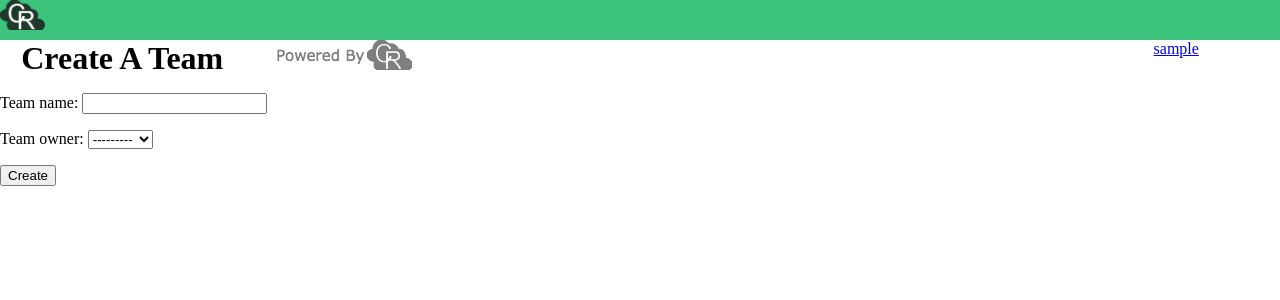
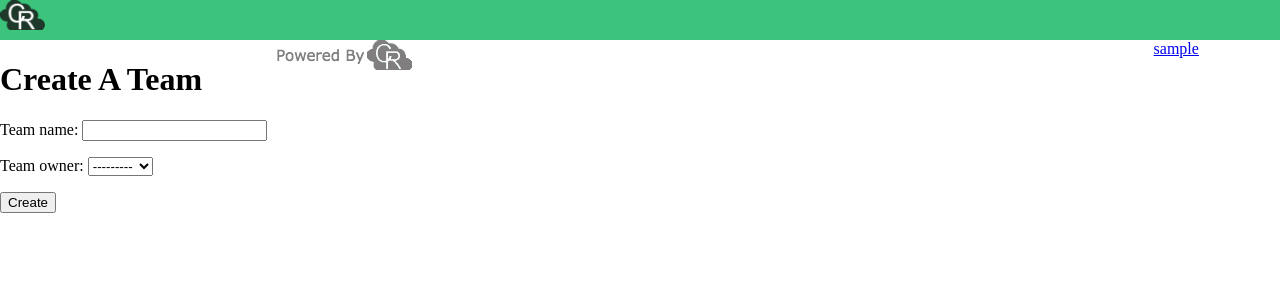
Before and after one commit to Jabronious/CloudRoni, a Django app: page /create_team/ in a window 1280 px wide. Shown: the top 300 px of the page. Run offline with Django 3.2, Linux system fonts and the light colour scheme; the visitor is signed in with stand-in values (Sample User, id 1); data comes from the database, SQL or seed files in the repository; some libraries are stand-ins or nearby versions.

Commit message:
makes create forms more reusable

```diff
--- a/CloudRoni/static/CloudRoni/css/base.css
+++ b/CloudRoni/static/CloudRoni/css/base.css
@@ -101,6 +101,6 @@
     text-align: center;
 }
 
-.create-form {
+.create-form, .create-header {
     text-align: center;
 }
--- a/CloudRoni/static/CloudRoni/css/team.css
+++ b/CloudRoni/static/CloudRoni/css/team.css
@@ -12,8 +12,3 @@
 .NU {
     color: #cc3300;
 }
-
-#create-team-header {
-    width: 225px;
-    margin: auto
-}
--- a/CloudRoni/templates/teams/create.html
+++ b/CloudRoni/templates/teams/create.html
@@ -5,7 +5,7 @@
 {% block content%}
 <link rel="stylesheet" href="{% static 'CloudRoni/css/team.css' %}">
 
-<h1 id='create-team-header'>Create A Team</h1>
+<h1 class='create-header'>Create A Team</h1>
 
 {% if error_message %}<p><strong>{{ error_message }}</strong></p>{% endif %}
 
```
Also changed, not shown: CloudRoni/templates/players/create.html (+5 -2 lines).
